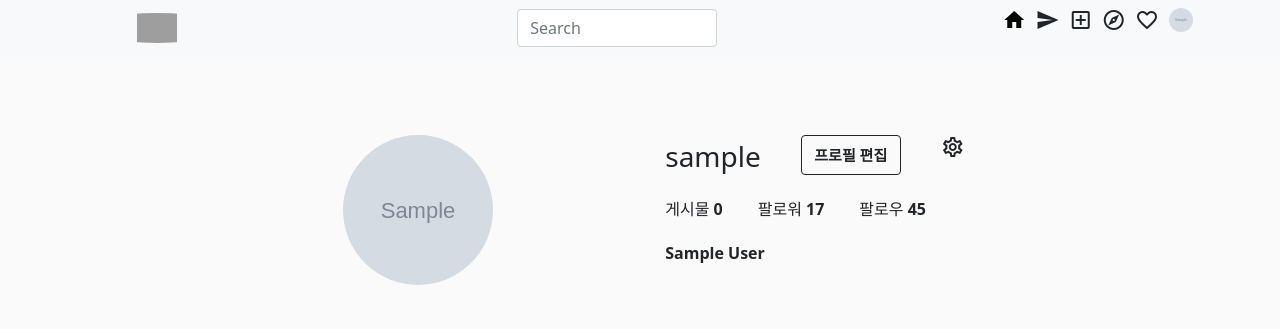
After one commit to yeseong31/django-instagram, a Django app: page /1/ in a window 1280 px wide. The commit adds this page. Shown: the top 329 px of the page. Run offline with Django 4.2, Linux system fonts and the light colour scheme; a user stored in the database is signed in; tables that the repository leaves empty hold one stand-in row (values such as "Sample post"); grey boxes marked "Sample" are stand-in pictures; some libraries are stand-ins or nearby versions; grey boxes are pictures that could not be loaded.

Commit message:
0715 mypage header

```diff
--- a/instagram/urls.py
+++ b/instagram/urls.py
@@ -3,11 +3,18 @@ from django.urls import path
 
 from config.settings import base
 from instagram.views.base_views import home
+from instagram.views.mypage_views import mypage
 from instagram.views.upload_views import upload_feed
 
 app_name = 'instagram'
 
 urlpatterns = [
+    # ----- 피드 -----
+    # 홈
     path('', home, name='home'),
-    path('upload/feed', upload_feed, name='upload_feed')
+    # 게시글 등록
+    path('upload/feed', upload_feed, name='upload_feed'),
+
+    # ----- 마이페이지 -----
+    path('<str:nickname>/', mypage, name='mypage'),
 ] + static(base.MEDIA_URL, document_root=base.MEDIA_ROOT)
--- /dev/null
+++ b/instagram/views/mypage_views.py
@@ -0,0 +1,7 @@
+from django.contrib.auth.decorators import login_required
+from django.shortcuts import render
+
+
+@login_required(login_url='common:signin')
+def mypage(request, nickname):
+    return render(request, 'instagram/mypage.html')
--- a/static/css/insta.css
+++ b/static/css/insta.css
@@ -150,3 +150,62 @@
 .my-dropdown-menu {
     transform: translate(-82%, 0%);
 }
+
+.my-material-icons a {
+    text-decoration: none;
+    color: black;
+}
+
+.my-icon-cursor {
+    cursor: pointer;
+}
+
+.mypage-body {
+    display: flex;
+    flex-direction: row;
+    text-align: center;
+    justify-content: center;
+    padding-top: 60px;
+    background-color:#FAFAFA;
+}
+
+.mypage-box {
+    padding: 20px 60px;
+}
+
+.mypage-header {
+    width: 175px;
+    height: 175px;
+} img {
+    border-radius: 100%;
+    width: 150px;
+    height: 150px;
+}
+
+.mypage-header-info {
+    text-align: left;
+    margin-left: 100px;
+}
+
+.mypage-header-info-main {
+    display: flex;
+    flex-direction: row;
+    margin: 20px 0;
+}
+
+.mypage-header-info-sub {
+    margin-bottom: 20px;
+}
+
+.mypage-header-info-sub-1 {
+    float: left;
+    margin-right: 35px;
+}
+
+#button_profile_upload {
+    margin-right: 40px;
+    font-size: 15px;
+    font-weight: bold;
+    width: 100px;
+    height: 40px;
+}
--- /dev/null
+++ b/templates/instagram/mypage.html
@@ -0,0 +1,29 @@
+{% extends 'instagram/base.html' %}
+{% load static %}
+{% block content %}
+
+<div class="mypage-body">
+    <div class="mypage-box">
+        <div class="mypage-header">
+            <img class="mypage-profile-image" src="{% get_media_prefix %}{{ user.thumbnail }}" alt="my_profile_image">
+        </div>
+    </div>
+    <div class="mypage-header-info">
+        <div class="mypage-header-info-main">
+            <div style="font-size: 28px; margin-right: 40px">{{ user.nickname }}</div>
+            <button type="button" class="btn btn-outline-dark" id="button_profile_upload">프로필 편집</button>
+            <input type="file" id="input_fileupload" onchange="profile_upload();" style="display: none" />
+            <span class="material-icons-outlined" style="margin-right: 40px">settings</span>
+        </div>
+        <div class="mypage-header-info-sub">
+            <div class="mypage-header-info-sub-1">게시물 <b>0</b></div>
+            <div class="mypage-header-info-sub-1">팔로워 <b>17</b></div>
+            <div>팔로우 <b>45</b></div>
+        </div>
+        <div>
+            <b>{{ user.name }}</b>
+        </div>
+    </div>
+
+
+{% endblock %}
--- a/templates/instagram/nav.html
+++ b/templates/instagram/nav.html
@@ -5,19 +5,21 @@
     <input class="form-control" style="width: 200px" type="search" placeholder="Search" aria-label="Search">
     <!-- Google Material -->
     <div class="my-material-icons">
-      <span class="material-icons">home</span>
-      <span class="material-icons">send</span>
-      <span class="material-icons-outlined" style="cursor: pointer"
+      <a href="{% url 'instagram:home' %}">
+          <span class="material-icons my-icon-cursor">home</span>
+      </a>
+      <span class="material-icons my-icon-cursor">send</span>
+      <span class="material-icons-outlined my-icon-cursor"
             data-bs-toggle="modal" data-bs-target="#staticBackdrop">add_box</span>
-      <span class="material-icons-outlined">explore</span>
-      <span class="material-icons-outlined">favorite_border</span>
+      <span class="material-icons-outlined my-icon-cursor">explore</span>
+      <span class="material-icons-outlined my-icon-cursor">favorite_border</span>
       <div class="dropdown my-profile-dropdown">
         <span class="my-profile-image-box">
           <a href="#" role="button" id="dropdownMenuLink" data-bs-toggle="dropdown" aria-expanded="false">
             <img src="{% get_media_prefix %}{{ user.thumbnail }}" alt="user_profile_image">
           </a>
           <ul class="dropdown-menu my-dropdown-menu" aria-labelledby="dropdownMenuLink" style="float: right">
-            <li><a class="dropdown-item" href="#">프로필</a></li>
+            <li><a class="dropdown-item" href="{% url 'instagram:mypage' user.nickname %}">프로필</a></li>
             <li><hr class="dropdown-divider"></li>
             <li><a class="dropdown-item" href="{% url 'common:logout' %}">로그아웃</a></li>
           </ul>
```
